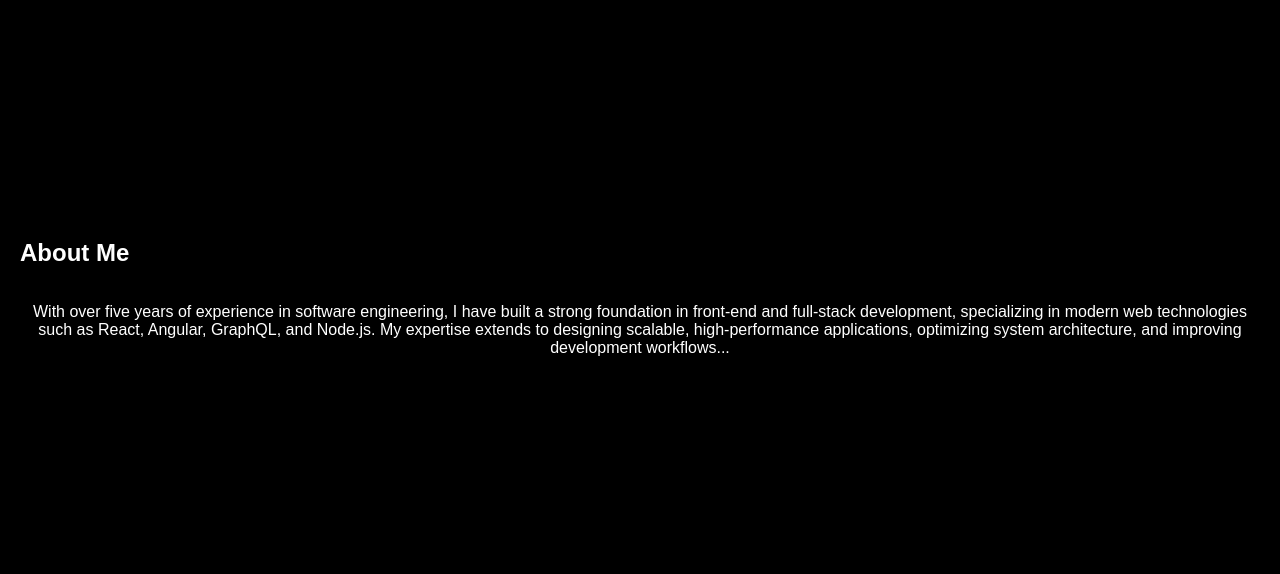
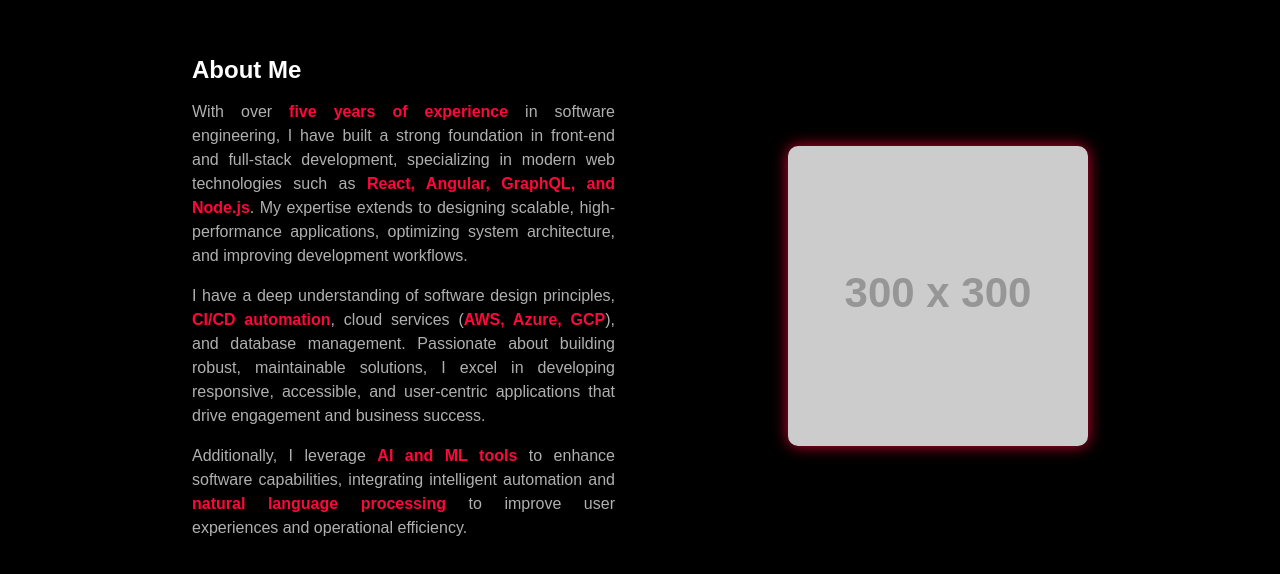
Before and after one commit to amuthyal/my-portfolio, a React (Create React App) app: page / in a window 1280 px wide. Shown: the part 994-1568 px from the top of the page. Built offline with nearby package versions, Linux system fonts and the light colour scheme.

Commit message:
about me section updates

```diff
--- a/src/App.css
+++ b/src/App.css
@@ -106,13 +106,13 @@
   margin-bottom: 10px;
 }
 
-/* White default text */
-#intro p {
-  font-size: 18px;
-  max-width: 600px;
-  line-height: 1.6;
-  margin-top: 0;
-  color: white;
+/* Introduction Text */
+.intro-text {
+  color: #b0b0b0; /* Grey text */
+  font-size: 16px; /* Same size as About Me text */
+  line-height: 1.5; /* Consistent spacing */
+  text-align: justify;
+  max-width: 600px; /* Keeps text well-contained */
 }
 
 /* Neon Red Highlight */
@@ -131,3 +131,71 @@
   width: 100%;
   box-sizing: border-box;
 }
+
+/* ABOUT SECTION (Two Columns - Text Left, Image Right) */
+#about {
+  display: flex;
+  flex-direction: row; /* Ensures text & image stay side by side */
+  justify-content: space-between;
+  align-items: center;
+  padding: 60px 15%;
+  min-height: 100vh;
+  box-sizing: border-box;
+  gap: 50px; /* Adds space between text & image */
+}
+
+/* About Me Section - Justify Alignment & Color */
+.about-text {
+  flex: 1;
+  text-align: justify; /* Justifies text */
+}
+
+/* About Me Heading - White */
+.about-text h2 {
+  color: white; /* Keeps "About Me" in white */
+  font-size: 24px; /* Reduced heading size */
+  margin-bottom: 10px;
+}
+
+/* About Me Paragraphs - Grey */
+.about-text p {
+  color: #b0b0b0; /* Grey text */
+  font-size: 16px; /* Reduced paragraph size */
+  line-height: 1.5; /* Slightly reduced line height */
+}
+
+
+
+/* Right Column - Image */
+.about-image {
+  flex: 1;
+  display: flex;
+  justify-content: flex-end; /* Pushes image to the right */
+  align-items: center;
+}
+
+.about-image img {
+  width: 300px; /* Set equal width */
+  height: 300px; /* Set equal height */
+  object-fit: cover; /* Ensures the image fills the square without distortion */
+  border-radius: 10px;
+  box-shadow: 0 0 15px rgba(255, 7, 58, 0.8); /* Neon Red Glow */
+}
+
+/* Responsive Design for Smaller Screens */
+@media (max-width: 900px) {
+  #about {
+    flex-direction: column; /* Stacks items on smaller screens */
+    text-align: center;
+  }
+
+  .about-text, .about-image {
+    width: 100%;
+    text-align: center;
+  }
+
+  .about-image img {
+    width: 250px;
+    height: 250px;
+  }
+}
--- a/src/App.js
+++ b/src/App.js
@@ -31,22 +31,44 @@
     <section id="intro">
       <h1>Hi, my name is</h1>
       <h3>Akhila Muthyala</h3>
-      <p>
+      <p className="intro-text">
         I'm an experienced full-stack developer, and I'm passionate about
         building high-performance, AI-enhanced applications that drive
         engagement and efficiency.
       </p>
     </section>
 
-    {/* About Me Section */}
+    {/* About Me Section (Text Left, Image Right) */}
     <section id="about">
-      <h2>About Me</h2>
-      <p>
-        With over five years of experience in software engineering, I have built a strong foundation
-        in front-end and full-stack development, specializing in modern web technologies such as React,
-        Angular, GraphQL, and Node.js. My expertise extends to designing scalable, high-performance
-        applications, optimizing system architecture, and improving development workflows...
-      </p>
+      {/* Left Column - Text */}
+      <div className="about-text">
+        <h2>About Me</h2>
+        <p>
+          With over <span className="highlight">five years of experience</span> in software engineering,
+          I have built a strong foundation in front-end and full-stack development, specializing in modern
+          web technologies such as <span className="highlight">React, Angular, GraphQL, and Node.js</span>.
+          My expertise extends to designing scalable, high-performance applications, optimizing system
+          architecture, and improving development workflows.
+        </p>
+        <p>
+          I have a deep understanding of software design principles, <span className="highlight">CI/CD automation</span>,
+          cloud services (<span className="highlight">AWS, Azure, GCP</span>), and database management. Passionate about
+          building robust, maintainable solutions, I excel in developing responsive, accessible, and
+          user-centric applications that drive engagement and business success.
+        </p>
+        <p>
+          Additionally, I leverage <span className="highlight">AI and ML tools</span> to enhance software capabilities,
+          integrating intelligent automation and <span className="highlight">natural language processing </span>
+          to improve user experiences and operational efficiency.
+        </p>
+      </div>
+
+      {/* Right Column - Image */}
+      <div className="about-image">
+       {/* <img src="/images/profile.jpg" alt="Akhila Muthyala" /> */}
+       <img src="https://via.placeholder.com/300x300" alt="Test Image" />
+
+      </div>
     </section>
 
     {/* Experience Section */}
```
Also changed, not shown: package.json (+11 -5 lines), public/images/profile.jpg (added), 1 other file (tests, documents, lock files or other folders).
